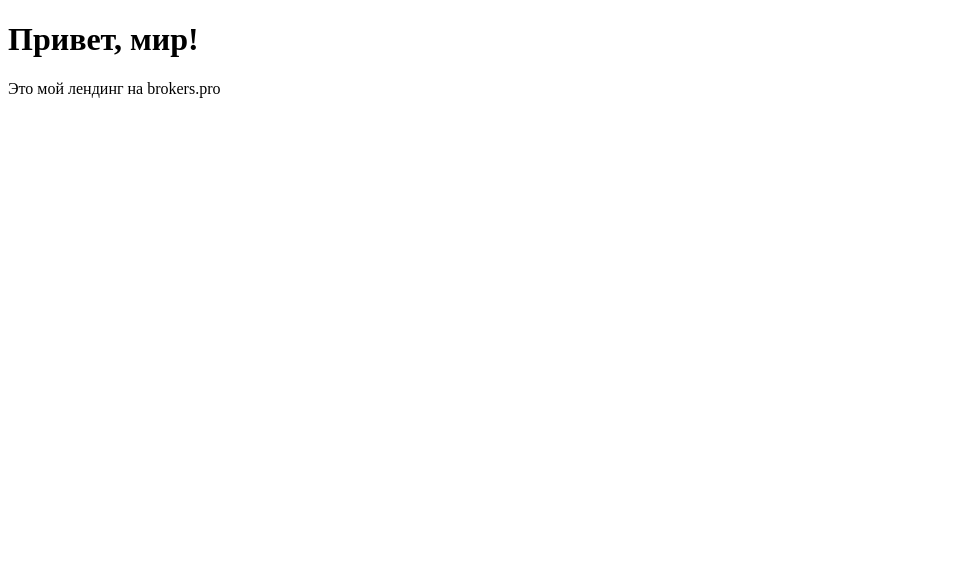
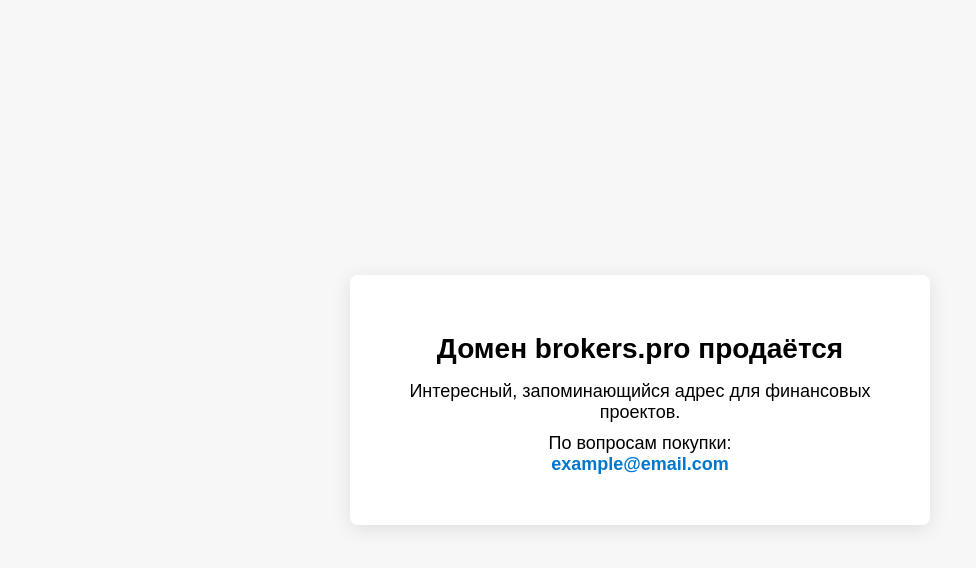
Before and after one commit to tiro525/brokers-pro, a plain HTML site: page index.html in a window 1280 px wide. Shown: the whole page, without its empty margins (0-976 px from the left). Drawn offline with Linux system fonts and the light colour scheme.

Commit message:
Update index.html

```diff
--- a/index.html
+++ b/index.html
@@ -1,12 +1,48 @@
+
 <!DOCTYPE html>
-<html lang="en">
+<html lang="ru">
 <head>
-  <meta charset="UTF-8" />
-  <meta name="viewport" content="width=device-width, initial-scale=1.0" />
-  <title>Brokers</title>
+  <meta charset="UTF-8">
+  <title>Домен brokers.pro продаётся</title>
+  <meta name="viewport" content="width=device-width, initial-scale=1">
+  <style>
+    body {
+      background-color: #f7f7f7;
+      font-family: Arial, sans-serif;
+      display: flex;
+      justify-content: center;
+      align-items: center;
+      height: 100vh;
+      margin: 0;
+    }
+    .container {
+      background: #fff;
+      padding: 40px;
+      border-radius: 8px;
+      box-shadow: 0 4px 20px rgba(0,0,0,0.1);
+      text-align: center;
+      max-width: 500px;
+    }
+    h1 {
+      font-size: 28px;
+      margin-bottom: 16px;
+    }
+    p {
+      font-size: 18px;
+      margin: 10px 0;
+    }
+    a {
+      color: #0077cc;
+      text-decoration: none;
+      font-weight: bold;
+    }
+  </style>
 </head>
 <body>
-  <h1>Привет, мир!</h1>
-  <p>Это мой лендинг на brokers.pro</p>
+  <div class="container">
+    <h1>Домен brokers.pro продаётся</h1>
+    <p>Интересный, запоминающийся адрес для финансовых проектов.</p>
+    <p>По вопросам покупки:<br><a href="mailto:example@email.com">example@email.com</a></p>
+  </div>
 </body>
 </html>
```
